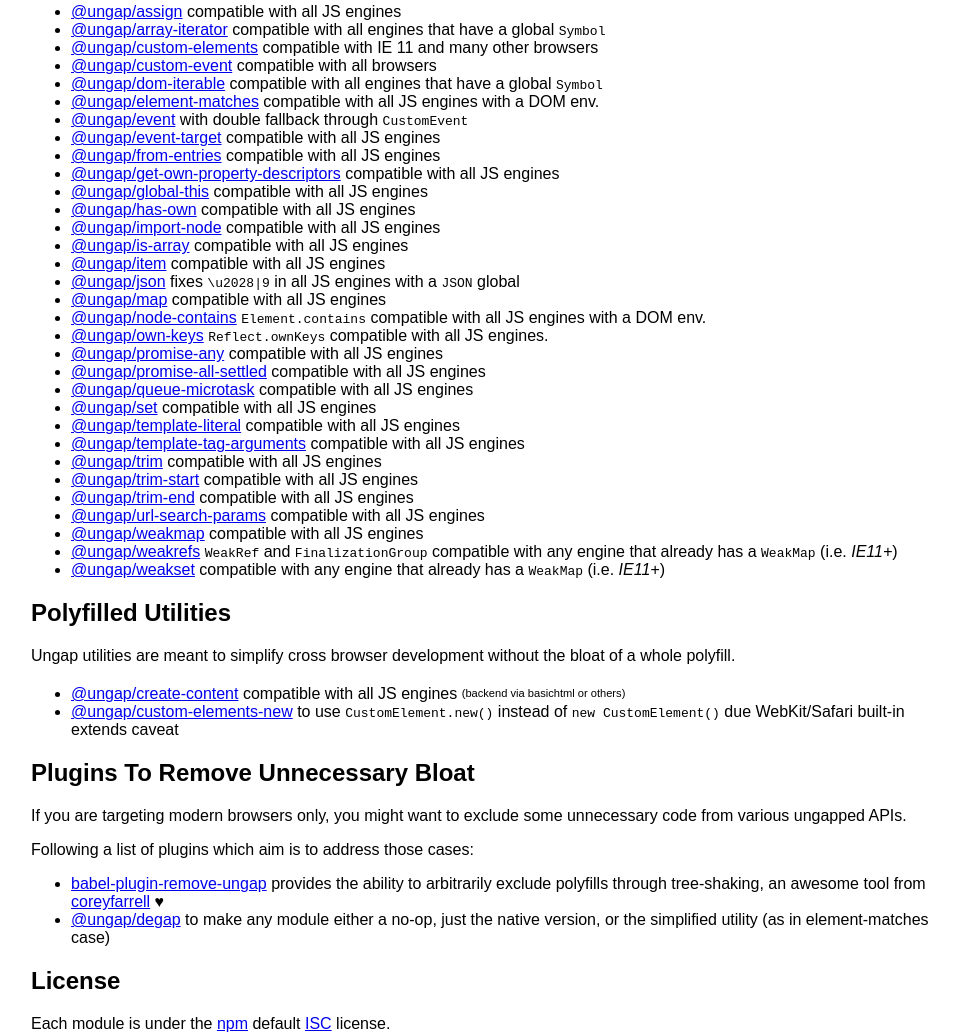
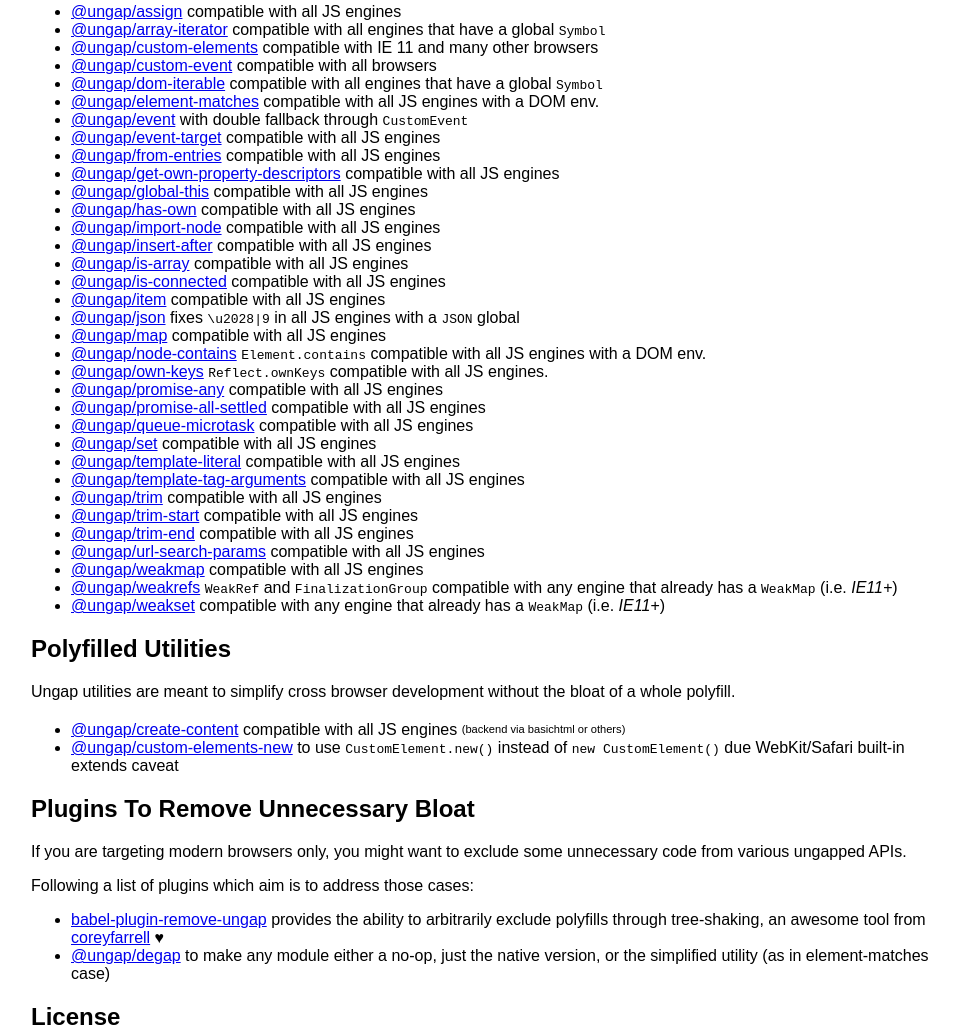
Before and after one commit to ungap/ungap.github.io, a website: page index.html in a window 1280 px wide. Shown: the part 1484-2520 px from the top of the page, without its empty margins (149-1108 px from the left). Drawn offline with nearby package versions, Linux system fonts and the light colour scheme.

Commit message:
added is-connected and insert-after

```diff
--- a/index.html
+++ b/index.html
@@ -82,7 +82,9 @@
 <li><a href="https://github.com/ungap/global-this">@ungap/global-this</a> compatible with all JS engines</li>
 <li><a href="https://github.com/ungap/has-own">@ungap/has-own</a> compatible with all JS engines</li>
 <li><a href="https://github.com/ungap/import-node">@ungap/import-node</a> compatible with all JS engines</li>
+<li><a href="https://github.com/ungap/insert-after">@ungap/insert-after</a> compatible with all JS engines</li>
 <li><a href="https://github.com/ungap/is-array">@ungap/is-array</a> compatible with all JS engines</li>
+<li><a href="https://github.com/ungap/is-connected">@ungap/is-connected</a> compatible with all JS engines</li>
 <li><a href="https://github.com/ungap/item">@ungap/item</a> compatible with all JS engines</li>
 <li><a href="https://github.com/ungap/json">@ungap/json</a> fixes <code>\u2028|9</code> in all JS engines with a <code>JSON</code> global</li>
 <li><a href="https://github.com/ungap/map">@ungap/map</a> compatible with all JS engines</li>
```
Also changed, not shown: README.md.
